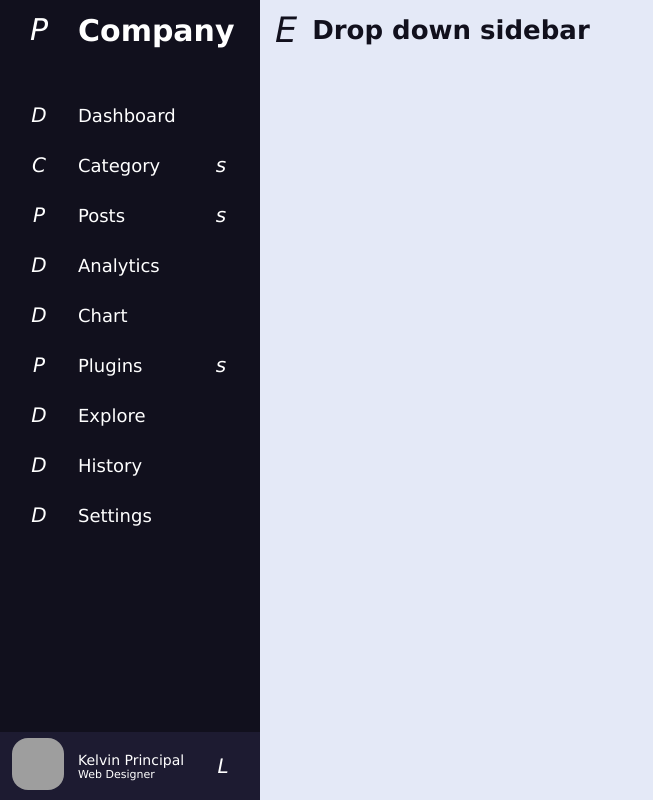
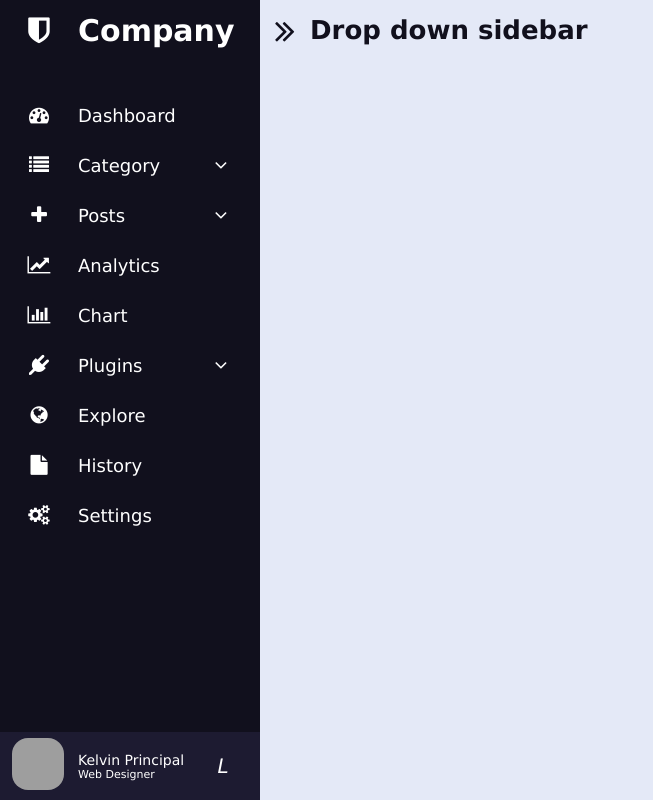
Before and after one commit to principalkelvo/Responsive-dashboard-with-HTML-CSS-and-JS, a plain HTML site: page Index.html in a window 1280 px wide. Shown: the whole page, without its empty margins (0-653 px from the left). Drawn offline with Linux system fonts and the light colour scheme; grey boxes are pictures that could not be loaded.

Commit message:
adds icos

```diff
--- a/Index.html
+++ b/Index.html
@@ -14,7 +14,7 @@
     <div class="sidebar">
       <div class="logo-details">
         <!-- icon -->
-        <i>P</i>
+        <i class="fa fa-shield"></i>
         <span class="logo_name">Company</span>
       </div>
 
@@ -22,7 +22,7 @@
         <li>
           <a href="#">
             <!-- icon -->
-            <i>D</i>
+            <i class="fa fa-tachometer"></i>
             <span class="link_name">Dashboard</span>
           </a>
           <ul class="sub-menu blank">
@@ -34,11 +34,11 @@
           <div class="iocn-link">
             <a href="#">
               <!-- icon -->
-              <i>C</i>
+              <i class="fa fa-list"></i>
               <span class="link_name">Category</span>
             </a>
             <!-- dropdown icon  -->
-            <i class="arrow">s</i>
+            <i class="arrow fa fa-angle-down fa fa-angle-down"></i>
           </div>
 
           <ul class="sub-menu">
@@ -53,11 +53,11 @@
           <div class="iocn-link">
             <a href="#">
               <!-- icon -->
-              <i>P</i>
+              <i class="fa fa-plus"></i>
               <span class="link_name">Posts</span>
             </a>
             <!-- dropdown icon  -->
-            <i class="arrow">s</i>
+            <i class="arrow fa fa-angle-down"></i>
           </div>
           <ul class="sub-menu">
             <li><a class="link_name" href="#">Posts</a></li>
@@ -70,7 +70,7 @@
         <li>
           <a href="#">
             <!-- icon -->
-            <i>D</i>
+            <i class="fa fa-line-chart"></i>
             <span class="link_name">Analytics</span>
           </a>
           <ul class="sub-menu blank">
@@ -81,7 +81,7 @@
         <li>
           <a href="#">
             <!-- icon -->
-            <i>D</i>
+            <i class="fa fa-bar-chart"></i>
             <span class="link_name">Chart</span>
           </a>
           <ul class="sub-menu blank">
@@ -93,11 +93,11 @@
           <div class="iocn-link">
             <a href="#">
               <!-- icon -->
-              <i>P</i>
+              <i class="fa fa-plug"></i>
               <span class="link_name">Plugins</span>
             </a>
             <!-- dropdown icon  -->
-            <i class="arrow">s</i>
+            <i class="arrow fa fa-angle-down"></i>
           </div>
           <ul class="sub-menu">
             <li><a class="link_name" href="#">Plugins</a></li>
@@ -110,7 +110,7 @@
         <li>
           <a href="#">
             <!-- icon -->
-            <i>D</i>
+            <i class="fa fa-globe"></i>
             <span class="link_name">Explore</span>
           </a>
           <ul class="sub-menu blank">
@@ -121,7 +121,7 @@
         <li>
           <a href="#">
             <!-- icon -->
-            <i>D</i>
+            <i class="fa fa-file"></i>
             <span class="link_name">History</span>
           </a>
           <ul class="sub-menu blank">
@@ -132,7 +132,7 @@
         <li>
           <a href="#">
             <!-- icon -->
-            <i>D</i>
+            <i class="fa fa-cogs"></i>
             <span class="link_name">Settings</span>
           </a>
           <ul class="sub-menu blank">
@@ -158,7 +158,7 @@
     <section class="home-section">
         <div class="home-content">
             <!-- menu icon -->
-            <i class="menu">E</i>
+            <i class="menu fa fa-angle-double-right"></i>
             <span class="text">Drop down sidebar</span>
         </div>
     </section>
```
